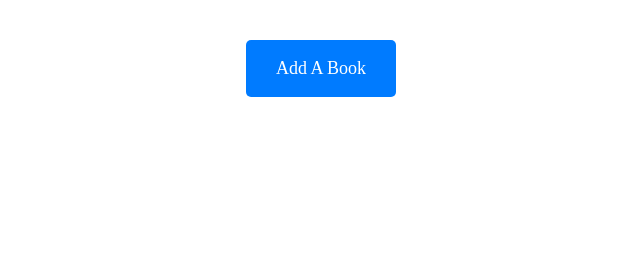
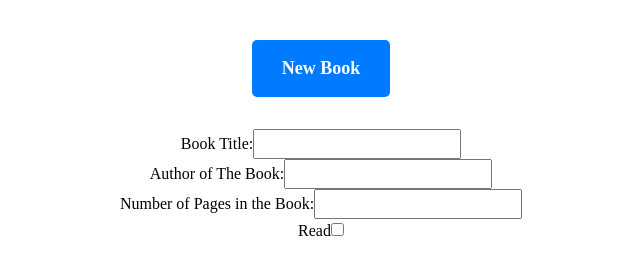
Before and after one commit to CodingSwordfish/Project-Library, a plain HTML site: page index.html in a window 1280 px wide. Shown: the whole page, without its empty margins (319-959 px from the left). Drawn offline with Linux system fonts and the light colour scheme.

Commit message:
Create the form to collect the Book information and Add the JS to make the DOM references

```diff
--- a/index.html
+++ b/index.html
@@ -9,8 +9,20 @@
   </head>
   <body>
     <div class="button-div">
-      <button class="newBookButton">Add A Book</button>
+      <button class="newBookButton">New Book</button>
     </div>
+
+    <form id="new-book-form" action="" >
+
+      <div class="form-center-div">
+          <div><label>Book Title:<input id="title" type="text"></label></div>
+          <div><label>Author of The Book:<input id="author" type="text"></label></div>
+          <div><label>Number of Pages in the Book:<input id="pages" type="number"></label></div>
+          <div><label>Read<input id="read" type="checkbox"></label></div>
+      </div>
+
+
+    </form>
 
     <script src="index.js"></script>
   </body>
--- a/index.js
+++ b/index.js
@@ -1,4 +1,11 @@
 let log = console.log;
+
+const newBookButton = document.querySelector('.newBookButton');
+const newBookForm = document.getElementById('new-book-form');
+const titleInput = document.getElementById('title');
+const authorInput = document.getElementById('author');
+const pagesInput = document.getElementById('pages');
+const readCheckbox = document.getElementById('read');
 
 
 const myLibrary = [];
--- a/style.css
+++ b/style.css
@@ -76,6 +76,7 @@ h6 {
   font-size: 18px;
   cursor: pointer;
   margin-top: 5vh;
+  font-weight: bold;
 }
 
 .newBookButton:hover {
@@ -86,3 +87,10 @@ h6 {
   display: flex;
   justify-content: center;
 }
+
+.form-center-div{
+    display:flex;
+    flex-direction: column;
+   align-items: center;
+    margin-top: 4vh;
+}
```
